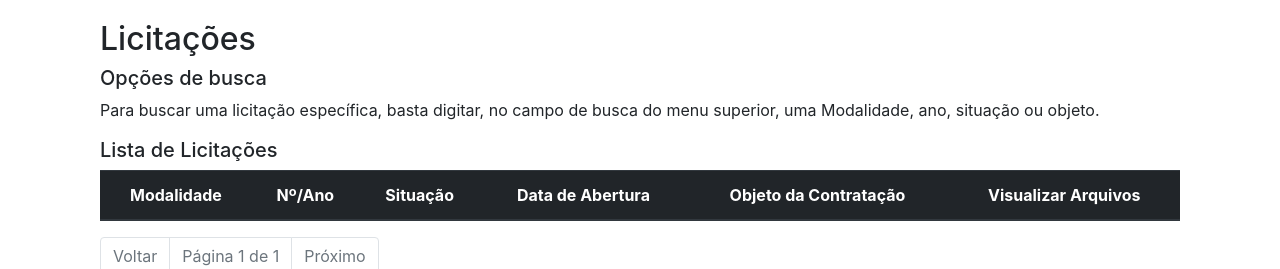
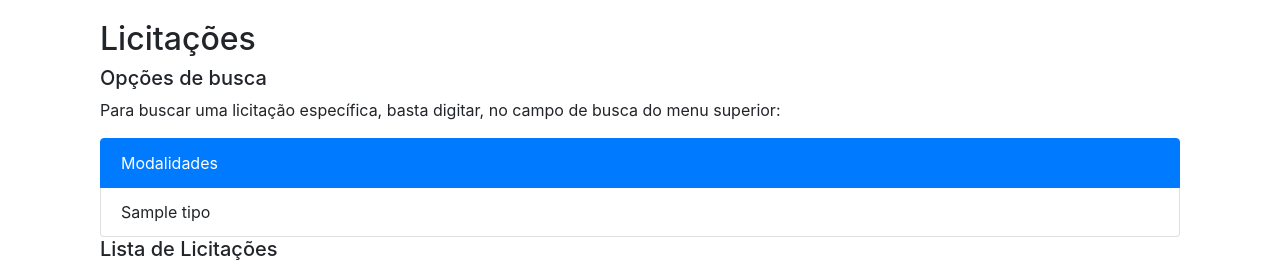
Before and after one commit to NivSoft/transpy, a Django app: page /licitacao/ in a window 1280 px wide. Shown: the part 86-355 px from the top of the page. Run offline with Django 3.2, Linux system fonts and the light colour scheme; tables that the repository leaves empty hold one stand-in row (values such as "Sample post"); lists and menus that the app fills with data are empty; some libraries are stand-ins or nearby versions.

Commit message:
Atualização

```diff
--- a/licitacao/views.py
+++ b/licitacao/views.py
@@ -5,11 +5,13 @@ from django.shortcuts import render, get_object_or_404
 from django.template import RequestContext
 from django.utils.timezone import now
 
-from licitacao.models import Modalidade, Tipo, Ano, Situacao
+from licitacao.models import Modalidade, Tipo, Situacao
 
 
 def licitacao(request):
     ano_atual = now().year
+    modalidades = Tipo.objects.all().order_by('nome')
+    status = Situacao.objects.all().order_by('status')
     lista_modalidades = Modalidade.objects.all().filter(ano=ano_atual).order_by('-criado_em')
     query = request.GET.get("q")
     if query:
@@ -28,5 +30,7 @@ def licitacao(request):
         'ano':ano_atual,
         'contacts': contacts,
         'pagina_request':pagina_request,
+        'modalidades':modalidades,
+        'status':status
         }
     return render(request, 'licitacao/home.html',context)
--- a/templates/licitacao/home.html
+++ b/templates/licitacao/home.html
@@ -12,7 +12,13 @@
 <div class="container" style="margin-top: 20px">
 <h2>Licitações</h2>
 <h5>Opções de busca</h5>
-<p>Para buscar uma licitação específica, basta digitar, no campo de busca do menu superior, uma Modalidade, ano, situação ou objeto.</p>
+<p>Para buscar uma licitação específica, basta digitar, no campo de busca do menu superior:</p>
+<ul class="list-group">
+  <li class="list-group-item active">Modalidades</li>
+    {% for modalidade in modalidades %}
+        <li class="list-group-item">{{ modalidade }}</li>
+    {% endfor %}
+</ul>
 <h5>Lista de Licitações</h5>
 <table class="table table-hover table-striped">
   <thead class="thead-dark text-center">
```
